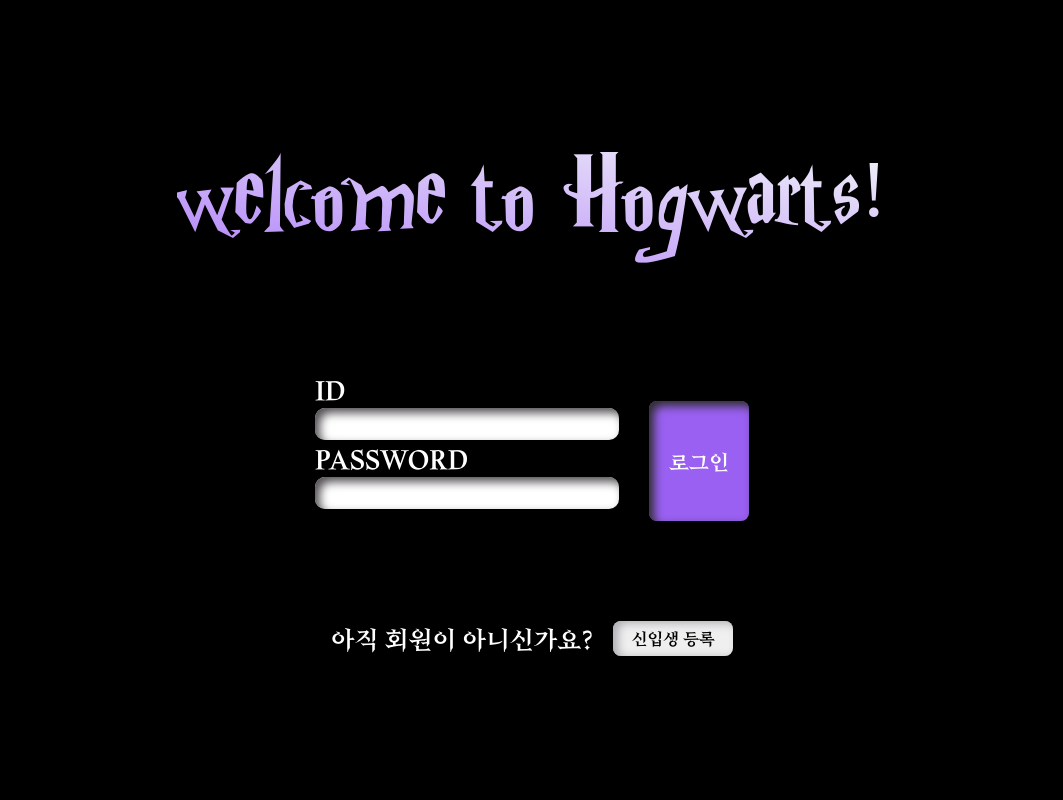
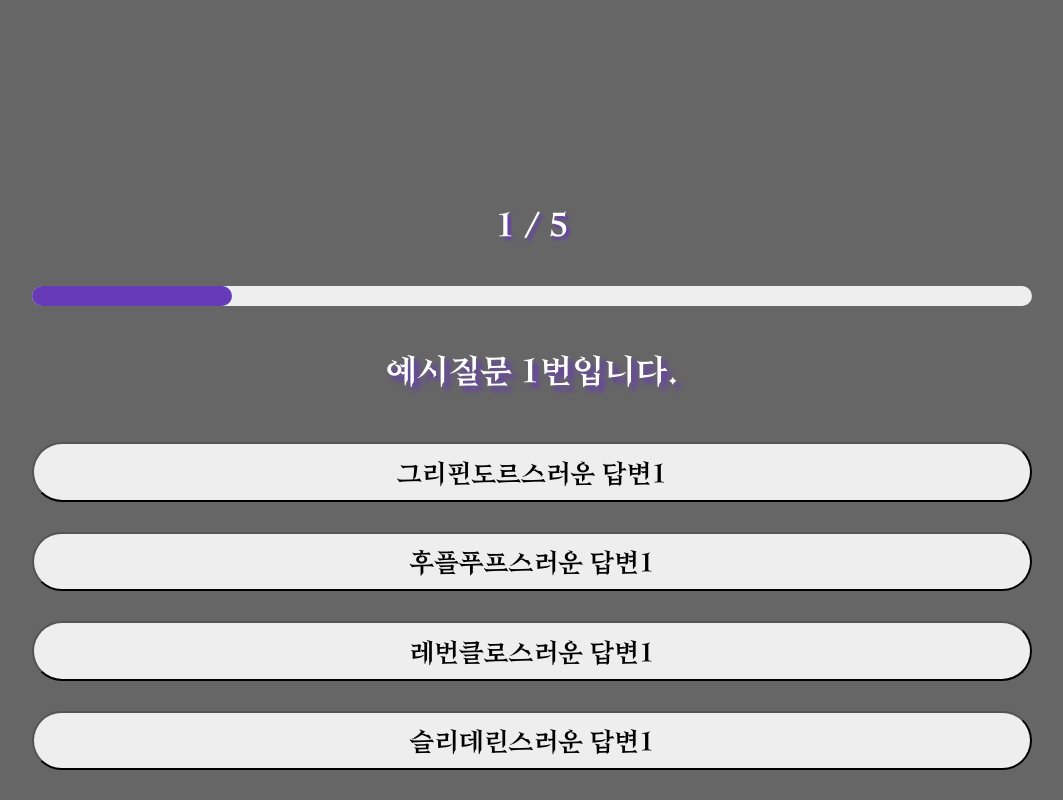
Before and after one commit to team3-hogwartsCommunity/FE-HogwartCommuity-Public, a React (Create React App) app in the folder harrypotter-community/: page / in a window 1280 px wide. Shown: the whole page, without its empty margins (108-1171 px from the left). Built offline with nearby package versions, Linux system fonts and the light colour scheme.

Commit message:
#004 기숙사테스트 페이지 형태 구현

```diff
--- a/harrypotter-community/src/App.js
+++ b/harrypotter-community/src/App.js
@@ -1,12 +1,14 @@
-import React from 'react'
-import Join from './pages/Join'
-import Login from './pages/Login'
+import React from "react";
+import Join from "./pages/Join";
+import Login from "./pages/Login";
+import HouseSort from "./pages/HouseSort";
 
 function App() {
   return (
-    <Login />
+    // <Login />
     // <Join />
-  )
+    <HouseSort />
+  );
 }
 
-export default App
+export default App;
--- /dev/null
+++ b/harrypotter-community/src/HouseSortData.js
@@ -0,0 +1,47 @@
+export const questions = [
+  {
+    question: "예시질문 1번입니다.",
+    answers: {
+      answerGriff: "그리핀도르스러운 답변1",
+      answerHuff: "후플푸프스러운 답변1",
+      answerRaven: "레번클로스러운 답변1",
+      answerSlyth: "슬리데린스러운 답변1",
+    },
+  },
+  {
+    question: "예시질문 2번입니다.",
+    answers: {
+      answerGriff: "그리핀도르스러운 답변2",
+      answerHuff: "후플푸프스러운 답변2",
+      answerRaven: "레번클로스러운 답변2",
+      answerSlyth: "슬리데린스러운 답변2",
+    },
+  },
+  {
+    question: "예시질문 3번입니다.",
+    answers: {
+      answerGriff: "그리핀도르스러운 답변3",
+      answerHuff: "후플푸프스러운 답변3",
+      answerRaven: "레번클로스러운 답변3",
+      answerSlyth: "슬리데린스러운 답변3",
+    },
+  },
+  {
+    question: "예시질문 4번입니다.",
+    answers: {
+      answerGriff: "그리핀도르스러운 답변4",
+      answerHuff: "후플푸프스러운 답변4",
+      answerRaven: "레번클로스러운 답변4",
+      answerSlyth: "슬리데린스러운 답변4",
+    },
+  },
+  {
+    question: "예시질문 5번입니다.",
+    answers: {
+      answerGriff: "그리핀도르스러운 답변5",
+      answerHuff: "후플푸프스러운 답변5",
+      answerRaven: "레번클로스러운 답변5",
+      answerSlyth: "슬리데린스러운 답변5",
+    },
+  },
+];
--- /dev/null
+++ b/harrypotter-community/src/pages/HouseSort.jsx
@@ -0,0 +1,123 @@
+import React from "react";
+import styled from "styled-components";
+import { questions } from "../HouseSortData";
+import { useState } from "react";
+
+function HouseSort() {
+  const questTotalNum = questions.length;
+  const [questNum, setQuestNum] = useState(0);
+  const portion = Math.floor(((questNum + 1) / questTotalNum) * 100);
+
+  const HouseSortDefault = styled.div`
+    display: flex;
+    flex-direction: column;
+    align-items: center;
+    width: 100vw;
+    height: 100vh;
+    background-color: #00000099;
+  `;
+
+  const ProgressContainer = styled.div`
+    margin-top: 200px;
+  `;
+
+  const ProgressNum = styled.div`
+    display: flex;
+    justify-content: center;
+    font-family: "lightFont";
+    font-size: 32px;
+    font-weight: bold;
+    margin-bottom: 40px;
+    color: white;
+    text-shadow: 3px 3px 3px #673ab7;
+  `;
+
+  const ProgressStat = styled.div`
+    width: 1000px;
+    height: 20px;
+    background-color: #eeeeee;
+    border-radius: 10px;
+  `;
+
+  const QuestionContainer = styled.div`
+    margin-top: 40px;
+    font-size: 32px;
+    font-family: "lightFont";
+    font-weight: bold;
+    margin-bottom: 50px;
+    color: white;
+    text-shadow: 5px 5px 5px #673ab7;
+  `;
+
+  const ProgressBar = styled.div`
+    width: ${(props) => props.width + "%"};
+    height: 20px;
+    background-color: #673ab7;
+    border-radius: 10px;
+  `;
+
+  const AnswerContainerStyle = styled.button`
+    display: flex;
+    justify-content: center;
+    align-items: center;
+    font-size: 25px;
+    font-family: "lightFont";
+    width: 1000px;
+    height: 60px;
+    background-color: #eeeeee;
+    border-radius: 30px;
+    margin-bottom: 30px;
+  `;
+
+  const AnswerContainer = (props) => {
+    return (
+      <AnswerContainerStyle onClick={submitAnswer}>
+        {props.answ}
+      </AnswerContainerStyle>
+    );
+  };
+
+  const submitAnswer = () => {
+    setQuestNum(questNum + 1);
+    console.log(houseScore);
+  };
+
+  const houseScore = {
+    griffScore: 0,
+    huffScore: 0,
+    ravenScore: 0,
+    slythScore: 0,
+  };
+
+  return (
+    <HouseSortDefault>
+      {/* 프로그레스바 영역 */}
+      <ProgressContainer>
+        <ProgressNum>
+          {questNum + 1} / {questTotalNum}
+        </ProgressNum>
+        <ProgressStat>
+          <ProgressBar width={portion}></ProgressBar>
+        </ProgressStat>
+      </ProgressContainer>
+
+      {/* 질문영역 */}
+      <QuestionContainer>
+        {Object.values(questions)[questNum].question}
+      </QuestionContainer>
+
+      {/* 답변영역 */}
+      {Object.keys(Object.values(questions)[questNum].answers).map(function (
+        item
+      ) {
+        return (
+          <AnswerContainer
+            answ={Object.values(questions)[questNum].answers[item]}
+          ></AnswerContainer>
+        );
+      })}
+    </HouseSortDefault>
+  );
+}
+
+export default HouseSort;
```
